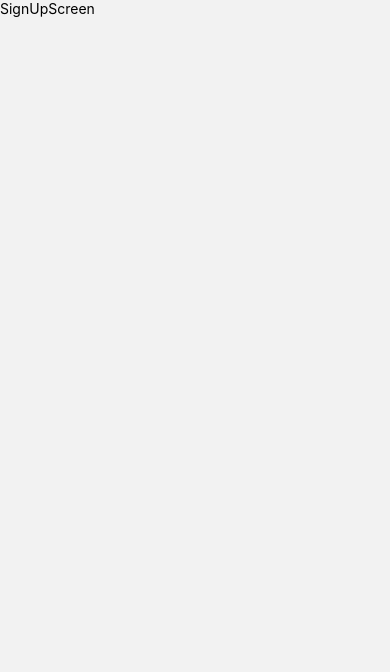
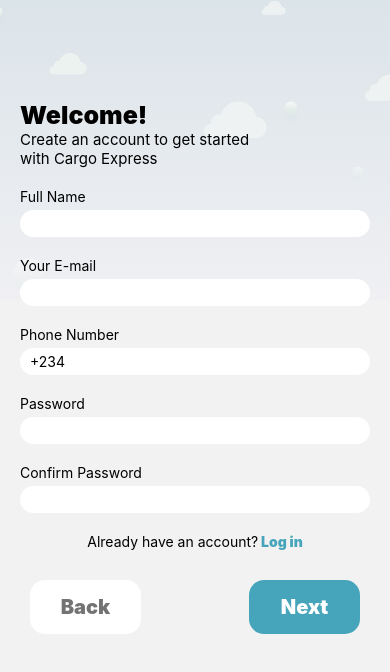
Before and after one commit to FUSION-FUSION/Mobile-Assessment-React-Native, a React Native app: screen /SignUpScreen in a window 390 px wide. Shown: the top 672 px of the page. Built offline with nearby package versions, Linux system fonts and the light colour scheme.

Commit message:
Finished with signup screen

```diff
--- a/screens/SignUpScreen.js
+++ b/screens/SignUpScreen.js
@@ -1,12 +1,185 @@
-import { View, Text } from "react-native";
+import {
+    View,
+    Text,
+    StyleSheet,
+    ImageBackground,
+    TextInput,
+    Pressable,
+} from "react-native";
 import React from "react";
+import { LinearGradient } from "expo-linear-gradient";
+import { useState } from "react";
 
-const SignUpScreen = () => {
+const SignUpScreen = ({ navigation }) => {
+    const [name, setName] = useState("");
+    const [email, setEmail] = useState("");
+    const [number, setNumber] = useState("+234");
+    const [password, setPassword] = useState("");
+    const [confirm, setConfirm] = useState("");
     return (
-        <View>
-            <Text>SignUpScreen</Text>
+        <View style={styles.wrapper}>
+            <LinearGradient
+                colors={["#dbe4e9", "#f0f0f3"]}
+                // style={{ flex: 1 }}
+            >
+                <ImageBackground
+                    source={require("../assets/Shipify-Assets/bg-app-cloud.png")}
+                    style={styles.background}
+                >
+                    <View style={styles.container}>
+                        <Text style={styles.text}>Welcome!</Text>
+                        <Text style={styles.smallerText}>
+                            Create an account to get started with Cargo Express
+                        </Text>
+                    </View>
+
+                    <View style={styles.inputWrapper}>
+                        <Text>Full Name</Text>
+                        <TextInput
+                            style={styles.input}
+                            onChangeText={(value) => setName(value)}
+                            value={name}
+                        />
+                    </View>
+
+                    <View style={styles.inputWrapper}>
+                        <Text>Your E-mail</Text>
+                        <TextInput
+                            style={styles.input}
+                            onChangeText={(value) => setEmail(value)}
+                            value={email}
+                        />
+                    </View>
+
+                    <View style={styles.inputWrapper}>
+                        <Text>Phone Number</Text>
+                        <TextInput
+                            style={styles.input}
+                            onChangeText={(value) => setNumber(value)}
+                            value={number}
+                            keyboardType="numeric"
+                        />
+                    </View>
+
+                    <View style={styles.inputWrapper}>
+                        <Text>Password</Text>
+                        <TextInput
+                            style={styles.input}
+                            onChangeText={(value) => setPassword(value)}
+                            value={password}
+                        />
+                    </View>
+
+                    <View style={styles.inputWrapper}>
+                        <Text>Confirm Password</Text>
+                        <TextInput
+                            style={styles.input}
+                            onChangeText={(value) => setConfirm(value)}
+                            value={confirm}
+                        />
+                    </View>
+
+                    <Text style={{ textAlign: "center", paddingTop: 20 }}>
+                        Already have an account?
+                        <Text style={{ color: "#46a5ba", fontWeight: "900" }}>
+                            {" "}
+                            Log in
+                        </Text>
+                    </Text>
+
+                    <View
+                        style={{
+                            flexDirection: "row",
+                            marginHorizontal: 10,
+                            justifyContent: "space-between",
+                            paddingTop: 30,
+                        }}
+                    >
+                        <Pressable
+                            style={styles.btn1}
+                            onPress={() => navigation.goBack()}
+                        >
+                            <Text style={styles.btnText1}>Back</Text>
+                        </Pressable>
+
+                        <Pressable
+                            style={styles.btn2}
+                            onPress={() =>
+                                navigation.navigate("VerificationScreen")
+                            }
+                        >
+                            <Text style={styles.btnText2}>Next</Text>
+                        </Pressable>
+                    </View>
+                </ImageBackground>
+            </LinearGradient>
         </View>
     );
 };
 
+const styles = StyleSheet.create({
+    wrapper: {
+        flex: 1,
+    },
+    background: {
+        width: "100%",
+        height: 300,
+        // backgroundColor: "#dbe4e9",
+    },
+    container: {
+        paddingTop: 100,
+        width: "60%",
+        marginLeft: 20,
+    },
+    text: {
+        fontSize: 25,
+        fontWeight: "900",
+        color: "black",
+    },
+    smallerText: {
+        fontSize: 15,
+    },
+    input: {
+        width: "100%",
+        borderColor: "#555555",
+        borderRadius: 15,
+        backgroundColor: "#ffffff",
+        textAlign: "left",
+        fontSize: 14,
+        marginTop: 5,
+        paddingHorizontal: 10,
+        paddingVertical: 5,
+    },
+    inputWrapper: {
+        marginHorizontal: 20,
+        paddingTop: 20,
+    },
+    btn2: {
+        backgroundColor: "#46a5ba",
+        paddingVertical: 15,
+        borderRadius: 15,
+        marginHorizontal: 20,
+        width: "30%",
+    },
+    btn1: {
+        backgroundColor: "#fff",
+        paddingVertical: 15,
+        borderRadius: 15,
+        marginHorizontal: 20,
+        width: "30%",
+    },
+    btnText2: {
+        textAlign: "center",
+        color: "#FFFFFF",
+        fontSize: 20,
+        fontWeight: "900",
+    },
+    btnText1: {
+        textAlign: "center",
+        fontSize: 20,
+        fontWeight: "900",
+        color: "#737373",
+    },
+});
+
 export default SignUpScreen;
```
